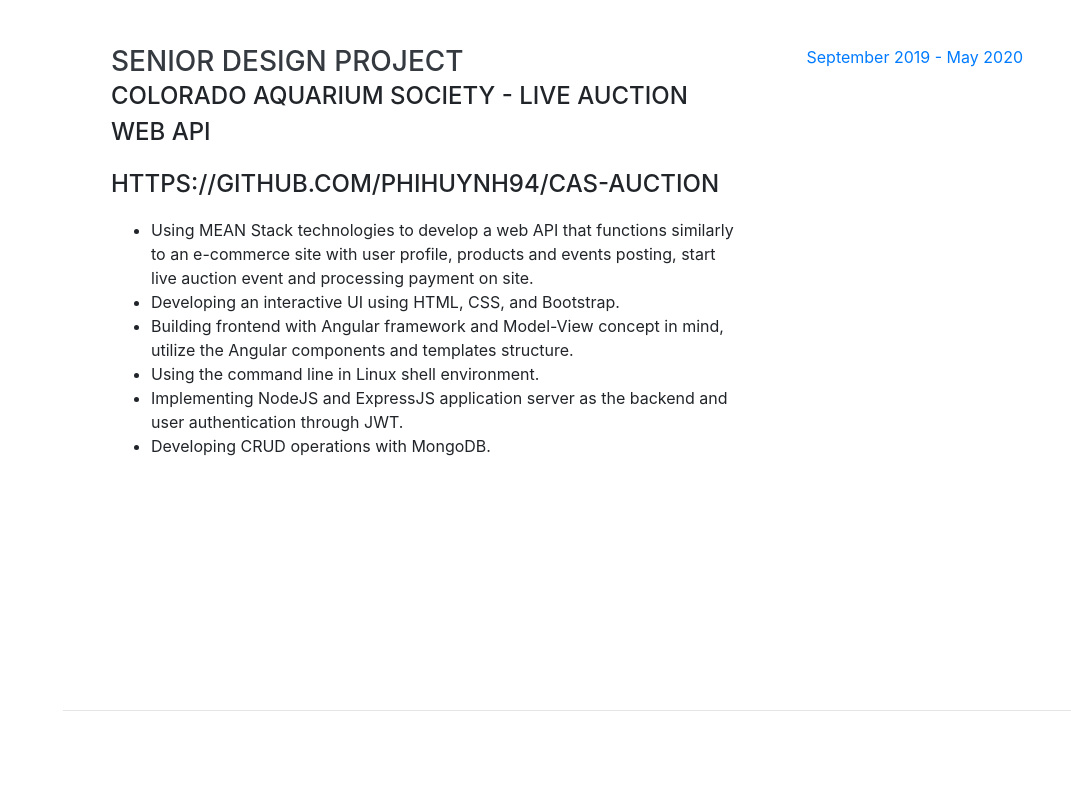
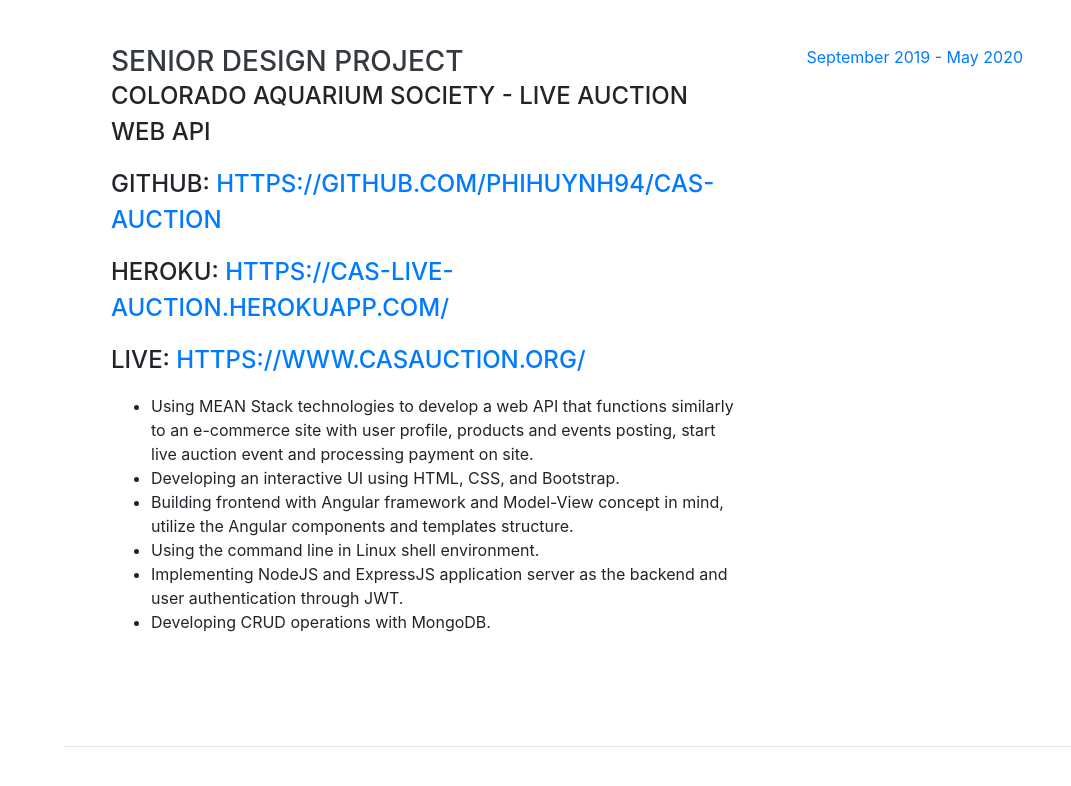
Before and after one commit to phihuynh94/resume, a website with bundled scripts: page index.html in a window 1280 px wide. Shown: the part 1950-2736 px from the top of the page, without its empty margins (209-1280 px from the left). Built offline with nearby package versions, Linux system fonts and the light colour scheme; a web font is replaced by a local one.

Commit message:
Update index.html

```diff
--- a/index.html
+++ b/index.html
@@ -231,7 +231,9 @@
           <div class="resume-content">
             <h3 class="mb-0">Senior Design Project</h3>
             <div class="subheading mb-3">Colorado Aquarium Society - Live Auction Web API</div>
-            <div class="subheading mb-3">https://github.com/phihuynh94/cas-auction</div>
+            <div class="subheading mb-3">Github: <a href="https://github.com/phihuynh94/cas-auction">https://github.com/phihuynh94/cas-auction</a></div>
+            <div class="subheading mb-3">Heroku: <a href="https://cas-live-auction.herokuapp.com/">https://cas-live-auction.herokuapp.com/</a></div>
+            <div class="subheading mb-3">Live: <a href="https://www.casauction.org/">https://www.casauction.org/</a></div>
             <ul>
               <li>Using MEAN Stack technologies to develop a web API that functions similarly to an e-commerce site with user
                 profile, products and events posting, start live auction event and processing payment on site.</li>
```
